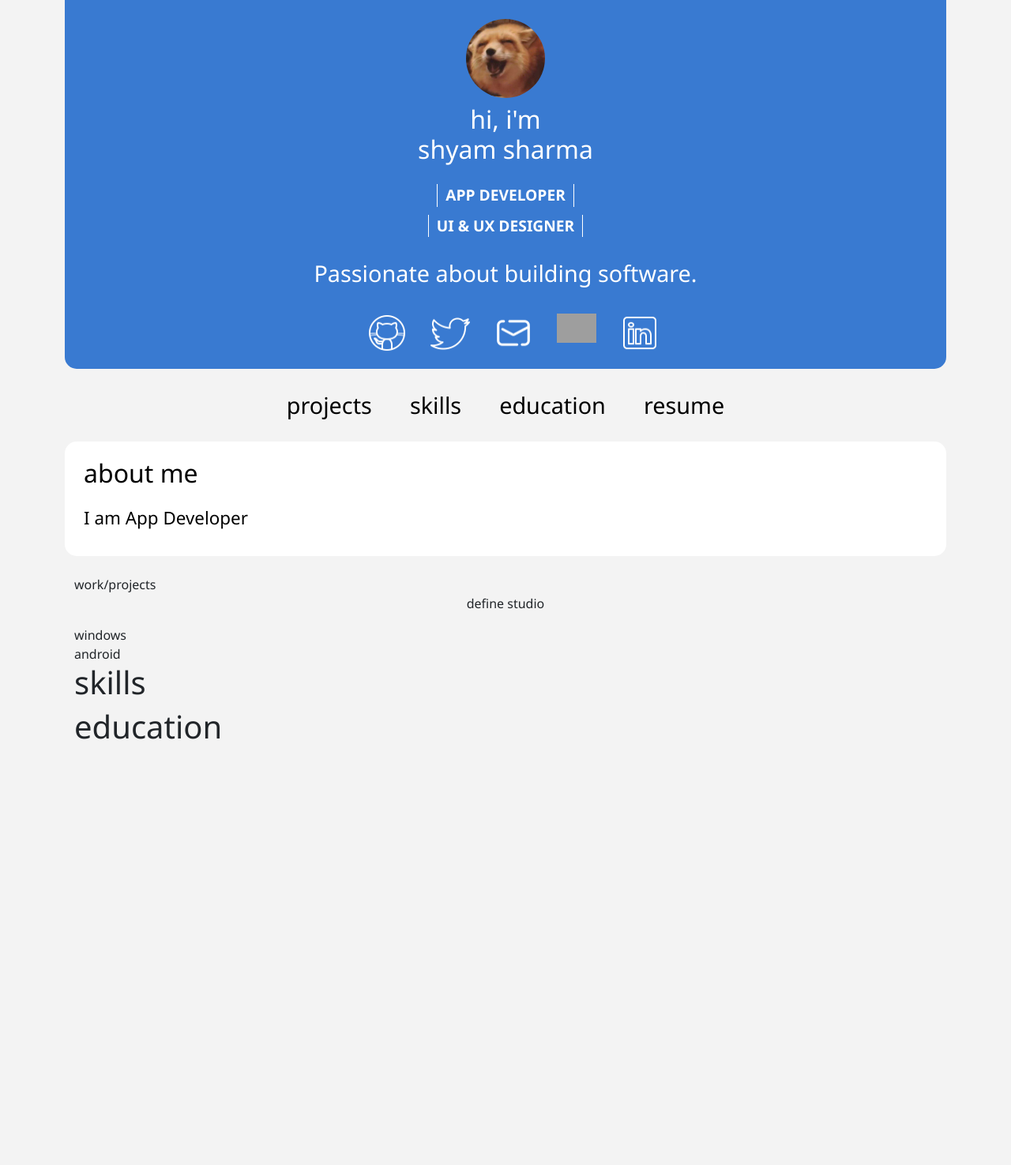
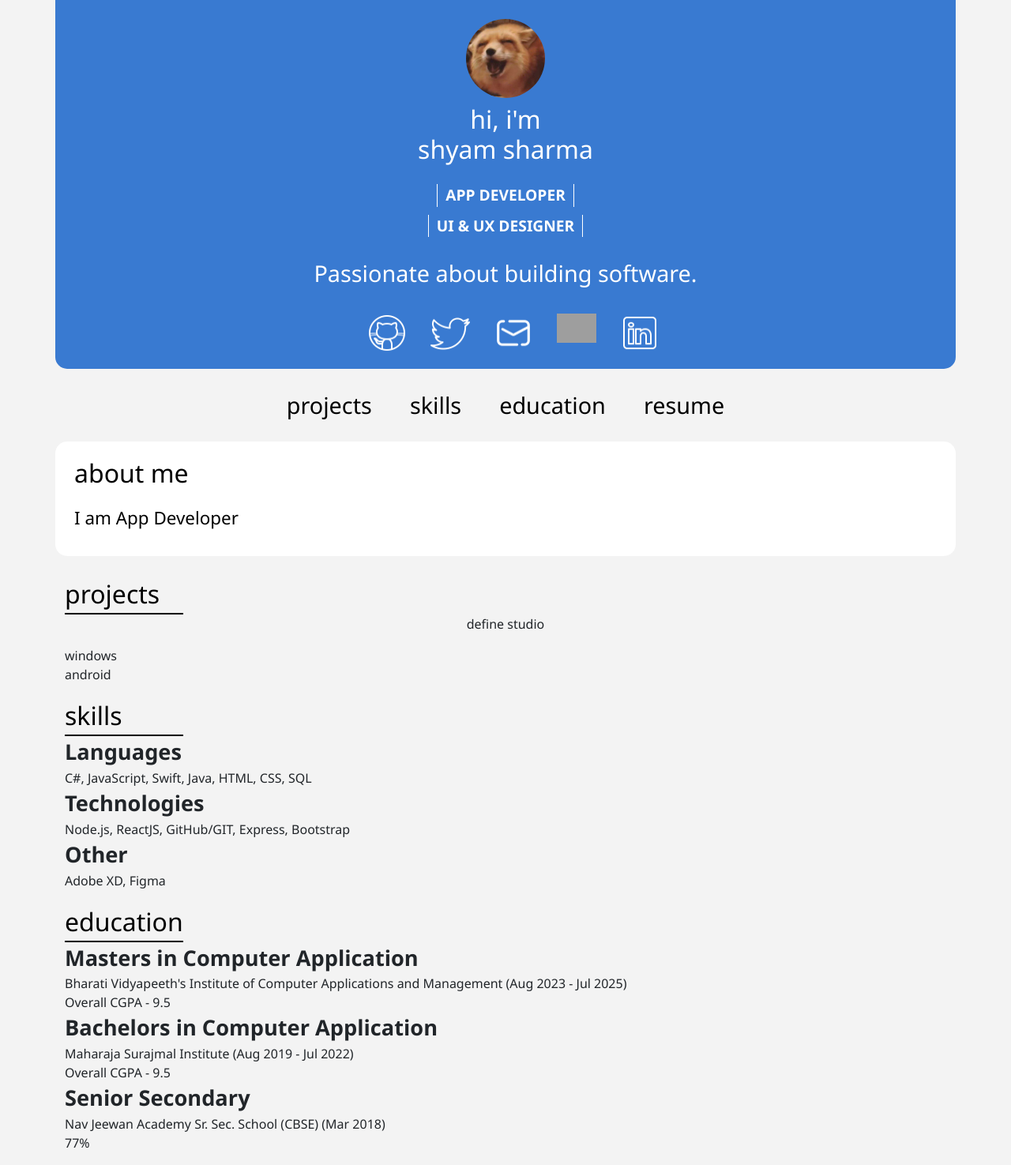
Before and after one commit to shyamshr93/shyamshr93.github.io, a PHP site: page / in a window 1280 px wide. Shown: the whole page at 79% size. Before the commit the page ends 952 px from the top, so only its background shows below. Run offline with PHP 8.4, Linux system fonts and the light colour scheme; grey boxes are pictures that could not be loaded.

Commit message:
updated info

```diff
--- a/css/main.css
+++ b/css/main.css
@@ -29,7 +29,7 @@ body {
     margin: auto;
 }
 
-.text-header {
+.info-header {
     color: var(--header-text);
     font-size: 1.6em;
     margin: auto;
@@ -152,6 +152,18 @@ body {
     font-size: 1.4em;
 }
 
+.text-header{
+    color: var(--text-color);
+    font-size: 1.5em;
+    border-bottom: 2px solid #000;
+    max-width: 150px;
+}
+
+.text-sub-header{
+    font-weight: 600;
+    font-size: 1.3em;
+}
+
 
 @media (min-width: 768px) {
 
@@ -159,7 +171,7 @@ body {
         max-height: 100px;
         border-radius: 100px;
     }
-    .text-header {
+    .info-header {
         font-size: 2em;
     }
 
@@ -187,18 +199,10 @@ body {
         margin-left: 20px;
     }
 
-    .hero {
-        background-color: #EF5A5A;
-        position: relative;
-        padding: 10px;
-        color: white;
-        bottom: 300px;
-        right: 20px;
-        border: 10px solid #7E5AEF;
+    .text-header{
+        font-size: 2em;
     }
-
-    .hero-bg {
-        background-color: #2CB47B;
-        padding: 50px;
+    .text-sub-header{
+       font-size: 1.7em;
     }
 }
--- a/index.html
+++ b/index.html
@@ -29,11 +29,11 @@
 </head>
 
 <body class="light">
-    <div class="container">
+    <div class="container p-0">
         <div class="container-fluid main-grid py-3">
             <img class="img-header my-2" alt="profile picture" src="./Assets/profile.jpg">
-            <h1 class="ml-3 text-header">hi, i'm</h1>
-            <h1 class="ml-3 text-header">shyam sharma</h1>
+            <h1 class="ml-3 info-header">hi, i'm</h1>
+            <h1 class="ml-3 info-header">shyam sharma</h1>
             <div class="dev-tag mt-4">APP DEVELOPER</div>
             <div class="dev-tag">UI & UX DESIGNER</div>
             <p class="text-descrip text-center my-4">
@@ -69,7 +69,7 @@
         </div>
 
         <div class="container-fluid">
-            <div>work/projects</div>
+            <div class="text-header">projects</div>
             <p class="text-center">define studio</p>
             <div>
                 windows
@@ -78,12 +78,28 @@
                 android
             </div>
         </div>
-        <div class="container-fluid">
-            <h1>skills</h1>
+        <div class="container-fluid my-3">
+            <div class="text-header">skills</div>
+            <div class="text-sub-header">Languages</div>
+            <div>C#, JavaScript, Swift, Java, HTML, CSS, SQL</div>
+            <div class="text-sub-header">Technologies</div>
+            <div>Node.js, ReactJS, GitHub/GIT, Express, Bootstrap</div>
+            <div class="text-sub-header">Other</div>
+            <div>Adobe XD, Figma</div>
         </div>
-        <div class="container-fluid">
-            <h1>education</h1>
+        <div class="container-fluid my-3">
+            <div class="text-header">education</div>
+            <div class="text-sub-header">Masters in Computer Application</div>
+            <div>Bharati Vidyapeeth's Institute of Computer Applications and Management (Aug 2023 - Jul 2025)</div>
+            <div>Overall CGPA - 9.5</div>
+            <div class="text-sub-header">Bachelors in Computer Application</div>
+            <div>Maharaja Surajmal Institute (Aug 2019 - Jul 2022)</div>
+            <div>Overall CGPA - 9.5</div>
+            <div class="text-sub-header">Senior Secondary</div>
+            <div>Nav Jeewan Academy Sr. Sec. School (CBSE) (Mar 2018)</div>
+            <div>77%</div>
         </div>
+
     </div>
 
     <script src="https://cdn.jsdelivr.net/npm/bootstrap@5.3.3/dist/js/bootstrap.min.js"
```
